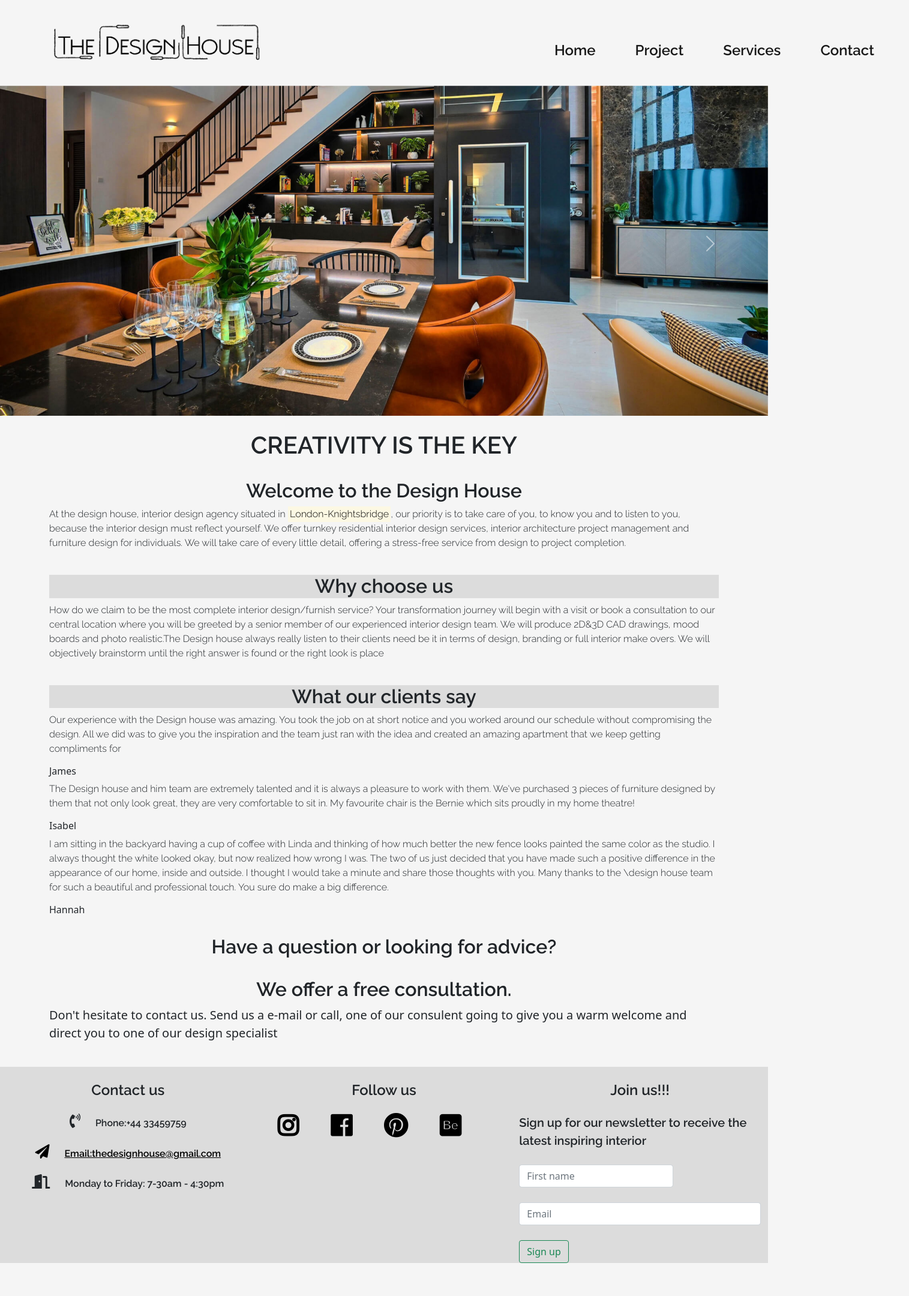
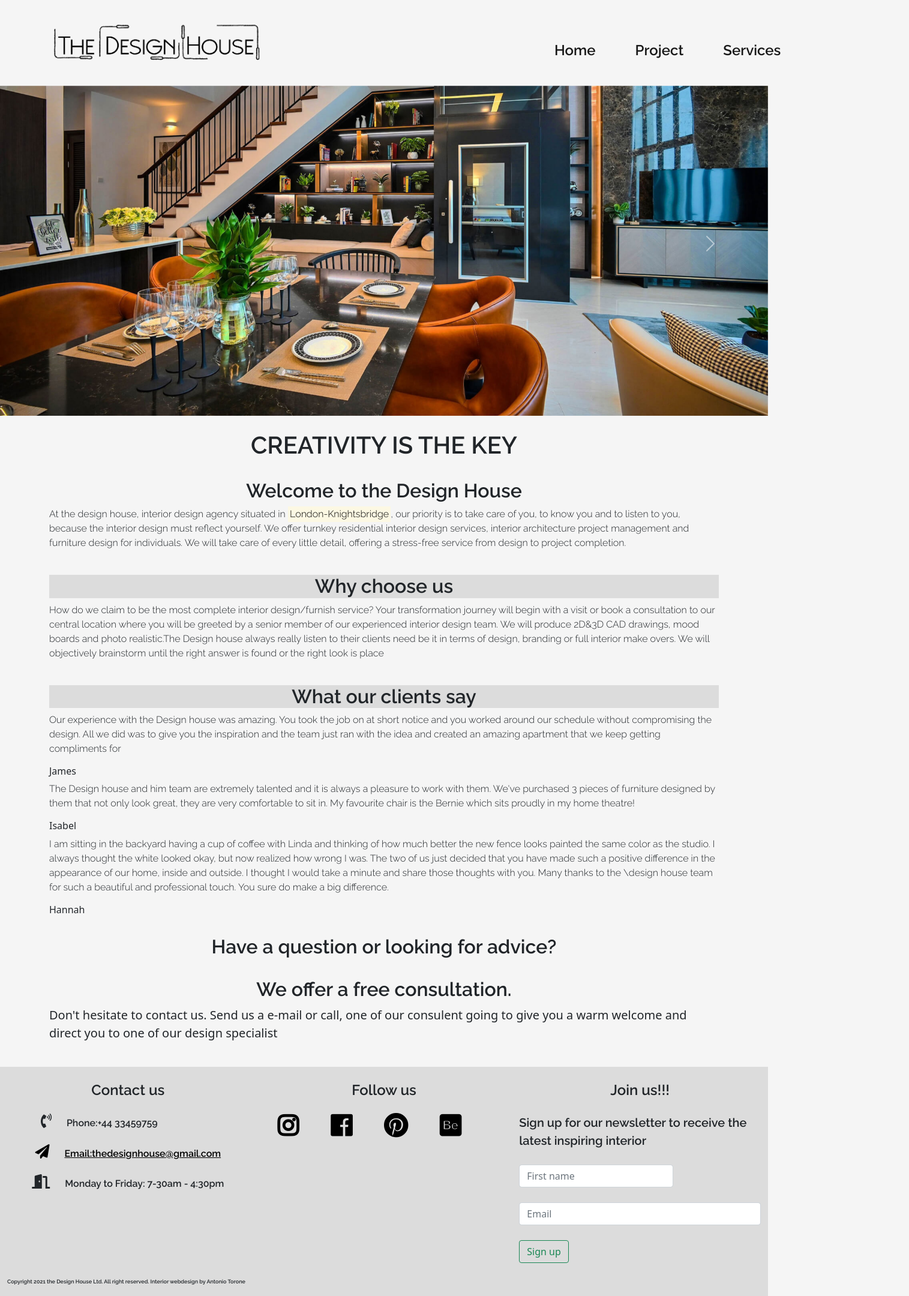
Before and after one commit to Code-Institute-Submissions/TheDesignHouse, a plain HTML site: page index.html in a window 1280 px wide. Shown: the whole page at 60% size, 1515 px wide, since content can reach past the window. Before the commit the page ends 2105 px from the top, so only its background shows below. Drawn offline with nearby package versions, Linux system fonts and the light colour scheme.

Commit message:
copyright added footer contact us icons pushed to left

```diff
--- a/index.html
+++ b/index.html
@@ -54,10 +54,7 @@
                                             <a class="nav-link active" href="services.html"
                                                 aria-label="go to services page">Services</a>
                                         </li>
-                                        <li class="nav-item">
-                                            <a class="nav-link active" href="contact.html"
-                                                aria-label="go to contact page">Contact</a>
-                                        </li>
+
                                     </ul>
                                 </div>
                             </div>
@@ -221,11 +218,12 @@
                 <div class="col-12 col-lg-4 contact-details ">
                     <h4>Contact us</h4>
                     <div class="col-12">
-                        <h6><strong><i class="fas fa-phone-volume"></i>Phone:+44 33459759</strong></h6>
+                        <h6 class="phone-margin-right"><strong><i class="fas fa-phone-volume"></i>Phone:+44
+                                33459759</strong></h6>
                     </div>
 
                     <div class="col-12  contact-details">
-                        <a href="#" aria-label="">
+                        <a href="mailto:webmaster@example.com" aria-label="">
                             <h6><strong><i class="fas fa-paper-plane"></i>Email:thedesignhouse@gmail.com</strong></h6>
                         </a>
                     </div>
@@ -285,16 +283,12 @@
                     </div>
                 </div>
             </div>
-
-
-
-
-
-
-
-
-
-
+            <!--copyright-->
+            <div class="row">
+                <div class="col-12 copyright">
+                    <p>Copyright 2021 the Design House Ltd. All right reserved. Interior webdesign by Antonio Torone</p>
+                </div>
+            </div>
         </section>
     </footer>
 
```
